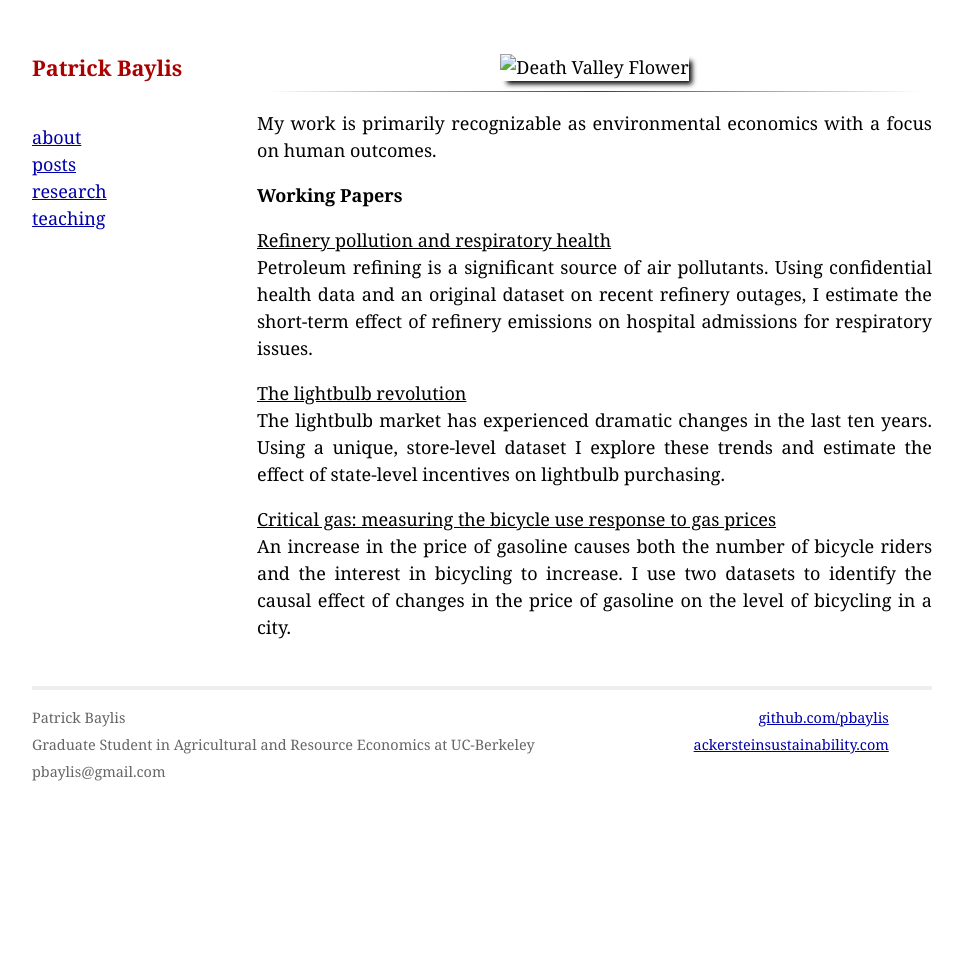
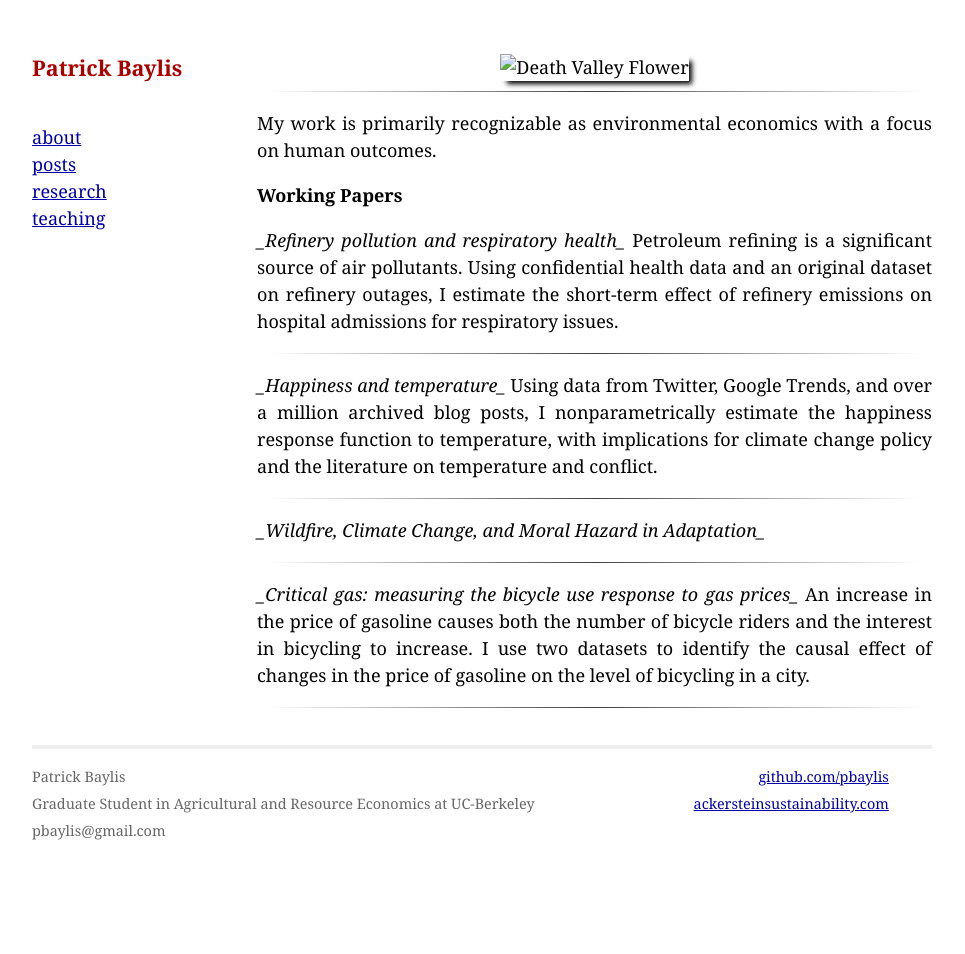
Before and after one commit to pbaylis/pbaylis.github.io, a Jekyll site: the page built from research.markdown, in a window 1280 px wide. Shown: the whole page, without its empty margins (158-1123 px from the left). Built offline with Jekyll 4.4.1, drawn with Linux system fonts in a browser that asks for light colours; Markdown is read by kramdown in place of the engine named in the settings.

Commit message:
text updates

```diff
--- a/research.markdown
+++ b/research.markdown
@@ -12,11 +12,21 @@ My work is primarily recognizable as environmental economics with a focus on hum
 
 **Working Papers**
 
-<u>Refinery pollution and respiratory health</u> <br>
-Petroleum refining is a significant source of air pollutants. Using confidential health data and an original dataset on recent refinery outages, I estimate the short-term effect of refinery emissions on hospital admissions for respiratory issues.
+*_Refinery pollution and respiratory health_*
+Petroleum refining is a significant source of air pollutants. Using confidential health data and an original dataset on refinery outages, I estimate the short-term effect of refinery emissions on hospital admissions for respiratory issues.
 
-<u>The lightbulb revolution</u> <br>
-The lightbulb market has experienced dramatic changes in the last ten years. Using a unique, store-level dataset I explore these trends and estimate the effect of state-level incentives on lightbulb purchasing.
+***
 
-<u>Critical gas: measuring the bicycle use response to gas prices</u> <br>
+*_Happiness and temperature_*
+Using data from Twitter, Google Trends, and over a million archived blog posts, I nonparametrically estimate the happiness response function to temperature, with implications for climate change policy and the literature on temperature and conflict.
+
+***
+
+*_Wildfire, Climate Change, and Moral Hazard in Adaptation_*
+
+***
+
+*_Critical gas: measuring the bicycle use response to gas prices_*
 An increase in the price of gasoline causes both the number of bicycle riders and the interest in bicycling to increase. I use two datasets to identify the causal effect of changes in the price of gasoline on the level of bicycling in a city.
+
+***
--- a/teaching.markdown
+++ b/teaching.markdown
@@ -8,4 +8,6 @@ title: Patrick Baylis | Teaching
 </center>
 ***
 
-I am presently the Graduate Student Instructor (GSI) for ARE212: Multiple Equation Estimation, taught by the inestimable [Max Auffhammer](http://are.berkeley.edu/~auffhammer/Maximilian_Auffhammer/Welcome.html). [Dan Hammer](http://www.danham.me/r/) and I are also collaborating to produce a gentle introduction to applied econometrics within the statistical programming environment [`R`](http://www.r-project.org/).  Drafts of these notes are available at my [github repo](http://www.github.com/pbaylis/ARE212).
+In Spring 2014, I was the Graduate Student Instructor (GSI) for ARE212: Multiple Equation Estimation, taught by the inestimable [Max Auffhammer](http://are.berkeley.edu/~auffhammer/Maximilian_Auffhammer/Welcome.html).
+
+Additionally, [Dan Hammer](http://www.danham.me/r/) and I are collaborating to produce a gentle introduction to applied econometrics within the statistical programming environment [`R`](http://www.r-project.org/). Drafts of these notes are available at my [github repo](http://www.github.com/pbaylis/ARE212).
```
Also changed, not shown: about.markdown (+7 -1 lines).
